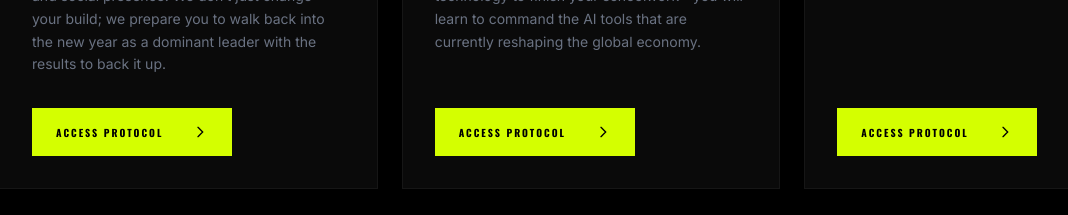
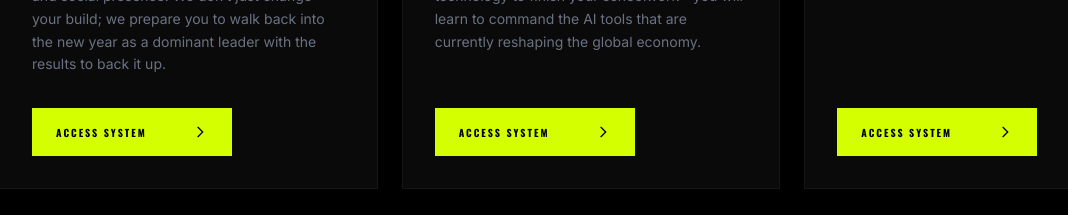
Before and after one commit to paradisetester/Top, a React (Vite) app: page / in a window 1280 px wide. Shown: the part 5200-5415 px from the top of the page, without its empty margins (49-1117 px from the left). Built offline with nearby package versions, Linux system fonts and the light colour scheme.

Commit message:
Changed the systems button text in the home page.

```diff
--- a/src/components/sections/ProgramsSection.jsx
+++ b/src/components/sections/ProgramsSection.jsx
@@ -175,7 +175,7 @@ function SystemCard({ system, i, activeTier }) {
           to={system.link}
           className="btn-primary max-w-[200px] py-4 text-[10px] flex items-center justify-between px-6 relative overflow-hidden"
         >
-          <span className="relative z-10">ACCESS PROTOCOL</span>
+          <span className="relative z-10">ACCESS SYSTEM</span>
           <svg className="w-4 h-4 relative z-10" fill="none" stroke="currentColor" viewBox="0 0 24 24">
             <path strokeLinecap="round" strokeWidth="2" d="M9 5l7 7-7 7" />
           </svg>
```
